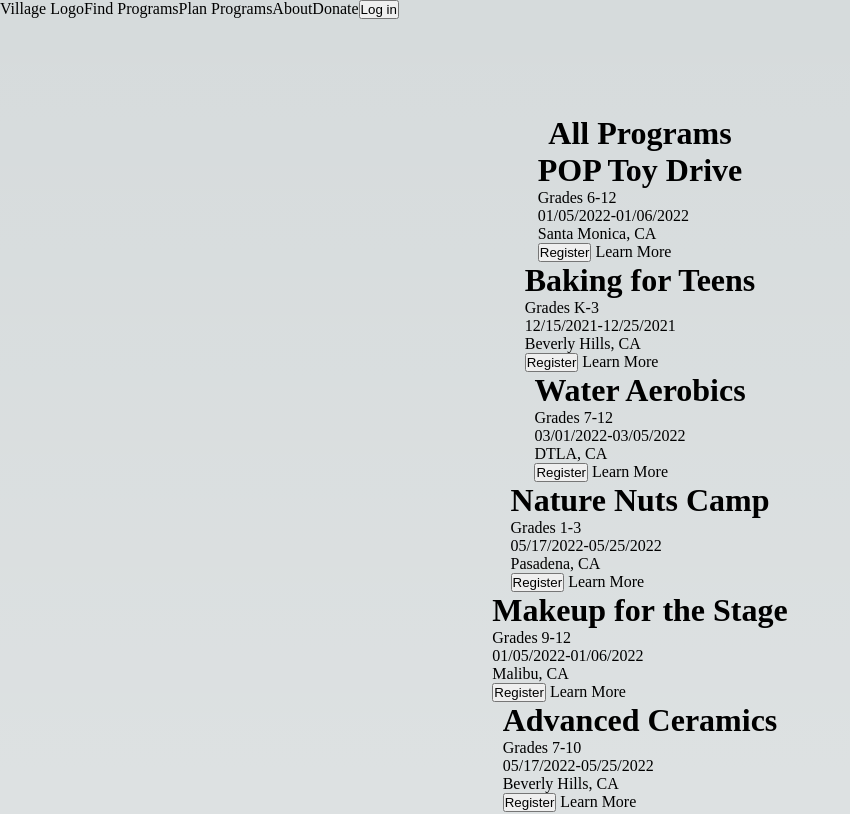
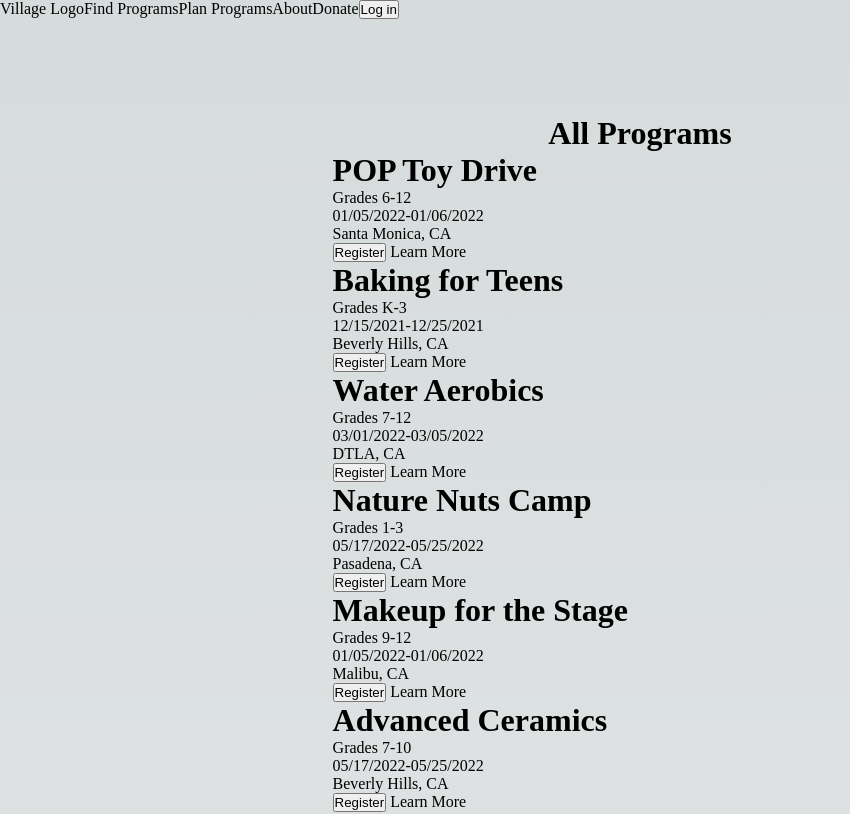
Before and after one commit to kelseyn12/village-mock, a Next.js app: page / in a window 1280 px wide. Shown: the top 814 px of the page, without its empty margins (0-850 px from the left). Built offline with nearby package versions, Linux system fonts and the light colour scheme.

Commit message:
removed allPrograms page and put data back into home page

```diff
--- a/pages/all-programs.js
+++ /dev/null
@@ -1,14 +0,0 @@
-
-
-const AllPrograms = ({data}) => {
-    return (
-        <div>
-      <h1>All Programs</h1>
-
-
-
-      </div>
-    )
-  }
-
-  export default AllPrograms;
--- a/pages/index.js
+++ b/pages/index.js
@@ -3,6 +3,7 @@ import Image from 'next/image'
 import { Inter } from '@next/font/google'
 import styles from '../styles/Home.module.css'
 import AllPrograms from './all-programs'
+
 
 
 const inter = Inter({ subsets: ['latin'] })
@@ -29,10 +30,14 @@ export default function Home({data}) {
         </nav>
       </header>
       <main className={styles.main}>
-      <AllPrograms data={data} />
-
+      <div>
+      <h1>All Programs</h1>
+      </div>
+      <div>
       {data.map(evt => <div key={evt.name}><h1>{evt.name}</h1> <p>Grades {evt.grade}</p> <p>{evt.date_begin}-{evt.date_end}</p> <p>{evt.location}</p> <button>Register</button> <a href='/'>Learn More</a></div>)}
 
+
+      </div>
       </main>
       <footer className={styles.footer}></footer>
     </>
@@ -44,6 +49,6 @@ export async function getStaticProps() {
   return {
       props: {
          data: programs,
-      }
-  }
-  }
+    }
+  };
+}
```
